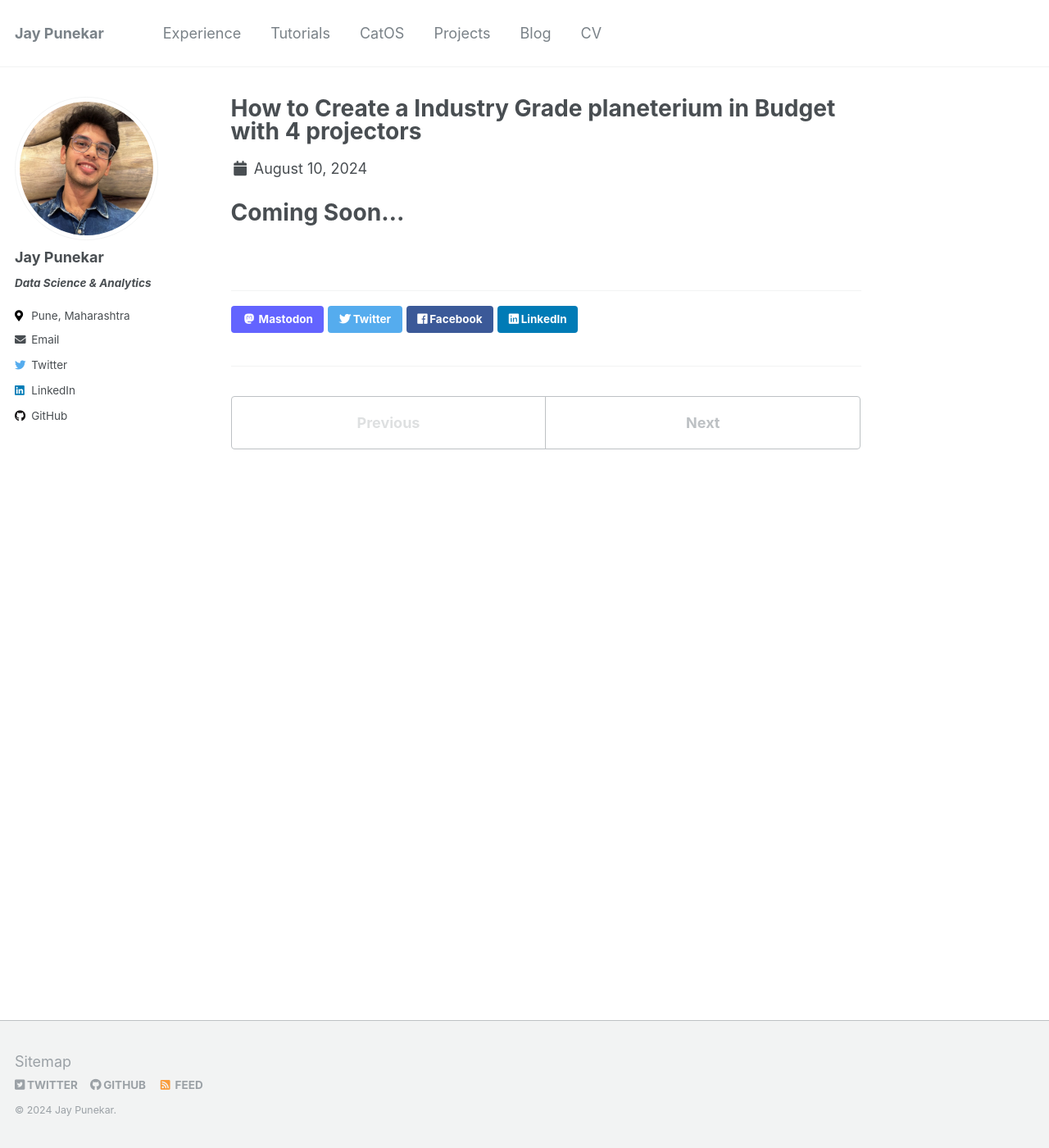
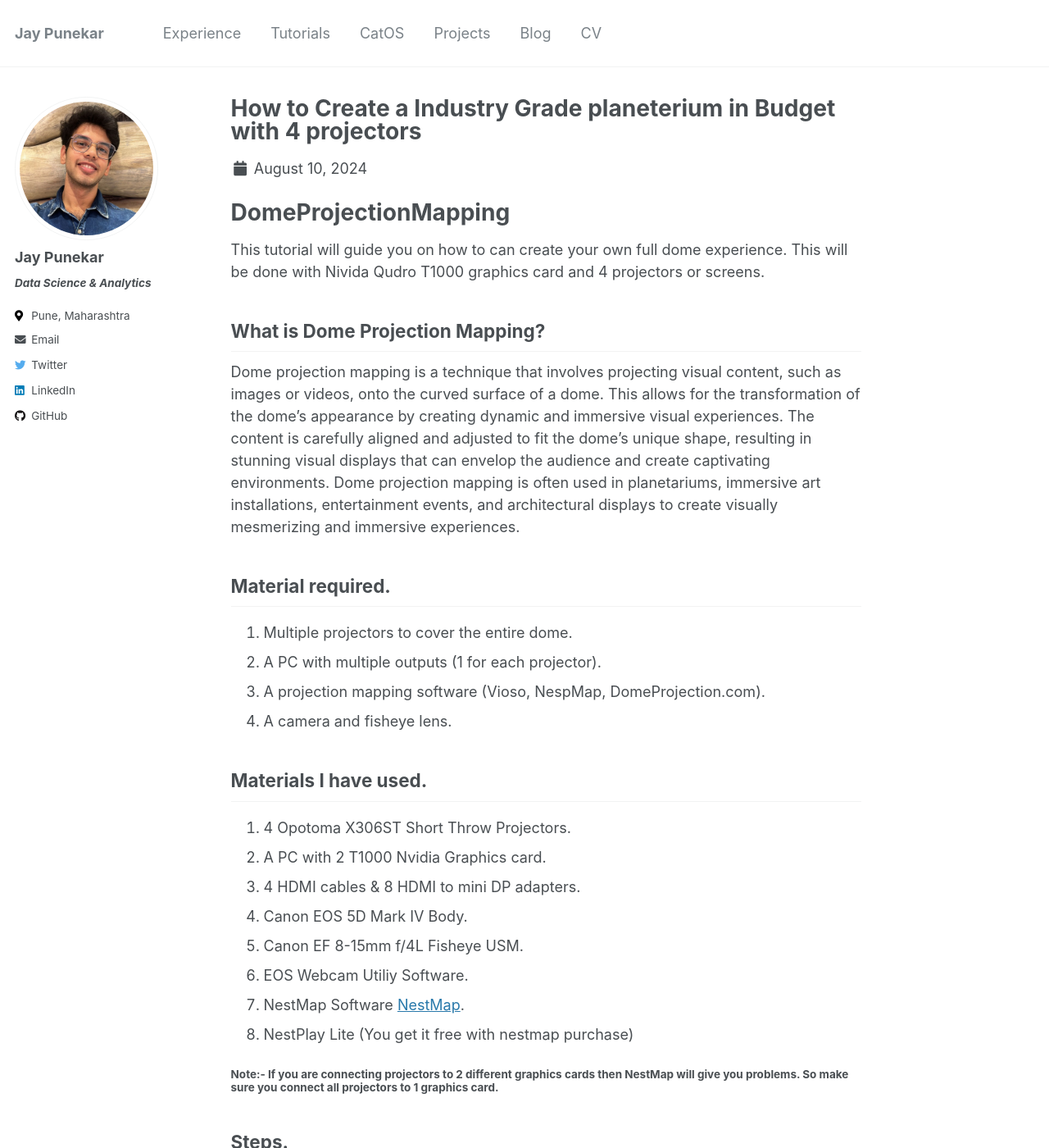
Before and after one commit to jaypunekar/jaypunekar.github.io, a Jekyll site: the page built from _publications/2024 - IndoorPlanetarium.md, in a window 1280 px wide and 1400 px high. Shown: the whole window at 82% size. Built offline with Jekyll 4.4.1, drawn with Linux system fonts in a browser that asks for light colours; some of the changed text lies outside the part shown.

Commit message:
added dome projection mapping tutorial

```diff
--- a/CNAME
+++ b/CNAME
@@ -1 +1 @@
-jayrobwilliams.com
+jaypunekar.com
--- a/_publications/2024 - IndoorPlanetarium.md
+++ b/_publications/2024 - IndoorPlanetarium.md
@@ -6,4 +6,37 @@ date: 2024-08-10
 month: August
 ---
 
-# Coming Soon...
+# DomeProjectionMapping
+This tutorial will guide you on how to can create your own full dome experience. This will be done with Nivida Qudro T1000 graphics card and 4 projectors or screens.
+
+## What is Dome Projection Mapping?
+Dome projection mapping is a technique that involves projecting visual content, such as images or videos, onto the curved surface of a dome. This allows for the transformation of the dome's appearance by creating dynamic and immersive visual experiences. The content is carefully aligned and adjusted to fit the dome's unique shape, resulting in stunning visual displays that can envelop the audience and create captivating environments. Dome projection mapping is often used in planetariums, immersive art installations, entertainment events, and architectural displays to create visually mesmerizing and immersive experiences.
+
+## Material required.
+1. Multiple projectors to cover the entire dome.
+2. A PC with multiple outputs (1 for each projector).
+4. A projection mapping software (Vioso, NespMap, DomeProjection.com).
+5. A camera and fisheye lens.
+
+## Materials I have used.
+1. 4 Opotoma X306ST Short Throw Projectors.
+2. A PC with 2 T1000 Nvidia Graphics card.
+3. 4 HDMI cables & 8 HDMI to mini DP adapters.
+4. Canon EOS 5D Mark IV Body.
+5. Canon EF 8-15mm f/4L Fisheye USM.
+6. EOS Webcam Utiliy Software.
+7. NestMap Software [NestMap](https://nestimmersion.ca/nestmap.php).
+8. NestPlay Lite (You get it free with nestmap purchase)
+
+#### Note:- If you are connecting projectors to 2 different graphics cards then NestMap will give you problems. So make sure you connect all projectors to 1 graphics card.
+
+## Steps.
+
+### Step 1:
+Set all four projectors in such a way that the entire dome is covered. It is OK if projection goes outside of the dome, your [NestMap](https://nestimmersion.ca/nestmap.php) software will take care of it. The projector will be visible in the NestMap Software
+
+### Step 2:
+Set up your camera in such a way that the whole dome can be seen through the lens, then connect your camera to your PC. Remember to install EOS Webcam Utility. You will also have to Select EOS Webuitlity in NestMap.
+
+### Step 3:
+After setup click on Auto Clibrate and wait for it to automatically map the entire dome.
```
